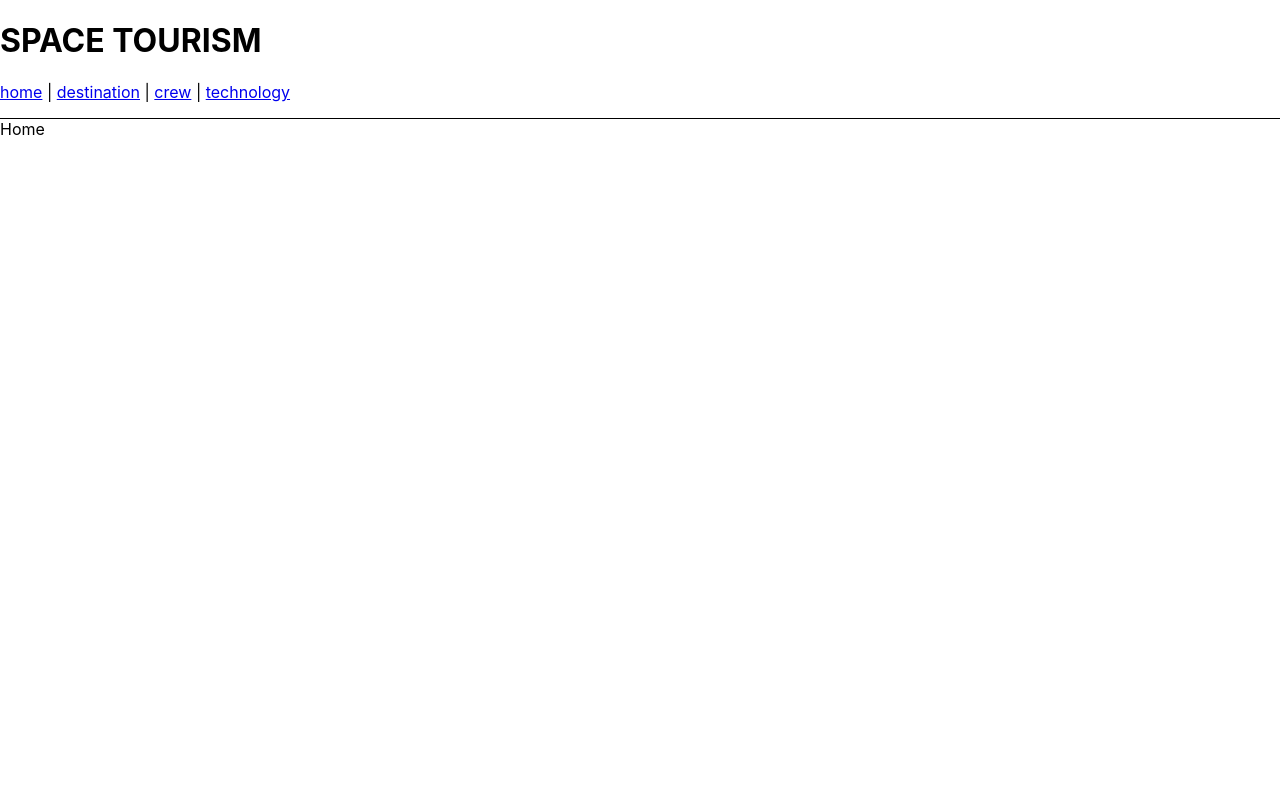
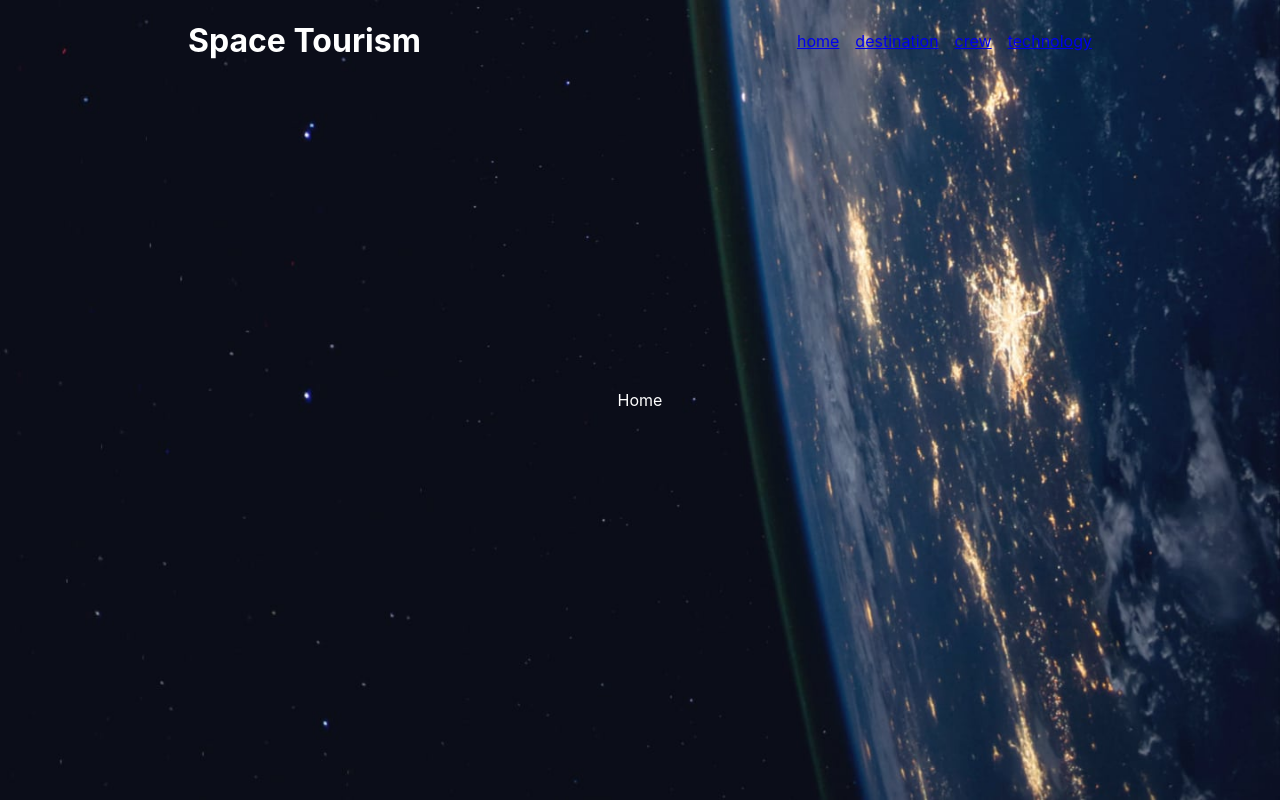
Before and after one commit to blabash/space-tourism-multi-page-website, a React (Create React App) app: page / in a window 1280 px wide. Built offline with nearby package versions, Linux system fonts and the light colour scheme.

Commit message:
Add overall app layout and some backgrounds by route

```diff
--- a/src/App.css
+++ b/src/App.css
@@ -1,4 +1,46 @@
+body {
+  color: white;
+}
 
+header {
+  display: flex;
+  align-items: center;
+  justify-content: space-around;
+  position: fixed;
+  width: 100%;
+}
+
+main {
+  display: grid;
+  background-color: black;
+  place-items: center;
+  background-size: cover;
+  background-repeat: no-repeat;
+  min-height: 100vh;
+}
+
+main.home {
+  background-image: url(../public/assets/home/background-home-desktop.jpg);
+}
+
+main.crew {
+  background-image: url(../public/assets/crew/background-crew-desktop.jpg);
+}
+
+main.destinations {
+  background-image: url(../public/assets/destination/background-destination-desktop.jpg);
+}
+
+main.technologies {
+  background-image: url(../public/assets/technology/background-technology-desktop.jpg);
+}
+
+.main-nav > ul {
+  list-style: none;
+  display: flex;
+  gap: 1em;
+  padding: 0;
+}
 /*
 @media (prefers-reduced-motion: no-preference) {
   .App-logo {
--- a/src/App.tsx
+++ b/src/App.tsx
@@ -10,34 +10,39 @@ const technologyData = getTechnologies();
 
 function App() {
   return (
-    <div className="App">
-      <h1>SPACE TOURISM</h1>
-      <nav
-        style={{
-          borderBottom: "solid 1px",
-          paddingBottom: "1rem",
-        }}
-      >
-        <Link to="/">home</Link> |{" "}
+    <div className="app-container">
+      <header>
+        <h1>Space Tourism</h1>
+        <nav className="main-nav">
+          <ul>
+            <li>
+              <Link to="/">home</Link>
+            </li>
+            <li>
               <Link
                 to={`/${PATHS.destination.path}/${destinationData["the-moon"].slug}`}
               >
                 destination
-        </Link>{" "}
-        |{" "}
-        <Link to={`/${PATHS.crew.path}/${crewData["douglas-hurley"].slug}`}>
+              </Link>
+            </li>
+            <li>
+              <Link
+                to={`/${PATHS.crew.path}/${crewData["douglas-hurley"].slug}`}
+              >
                 crew
-        </Link>{" "}
-        |{" "}
+              </Link>
+            </li>
+            <li>
               <Link
                 to={`/${PATHS.technology.path}/${technologyData["launch-vehicle"].slug}`}
               >
                 technology
               </Link>
+            </li>
+          </ul>
         </nav>
-      <main>
+      </header>
       <Outlet />
-      </main>
     </div>
   );
 }
--- a/src/routes/Crew/crew.tsx
+++ b/src/routes/Crew/crew.tsx
@@ -5,10 +5,10 @@ type CrewProps = {};
 
 export default function Crew({}: CrewProps) {
   return (
-    <div>
+    <main className="crew">
       <h2>Crew</h2>
       <Link to={`/crew/victor-glover`}>Victor Glover</Link>
       <Outlet />
-    </div>
+    </main>
   );
 }
--- a/src/routes/Destination/destinations.tsx
+++ b/src/routes/Destination/destinations.tsx
@@ -21,7 +21,7 @@ export default function Destinations({}: DestinationProps) {
   let [searchParams, setSearchParams] = useSearchParams();
 
   return (
-    <div style={{ display: "flex" }}>
+    <main className="destinations">
       <h2>Destinations</h2>
       <Link to={`/destination/the-moon`}>Moon</Link>
       {/* <nav
@@ -63,6 +63,6 @@ export default function Destinations({}: DestinationProps) {
           ))}
       </nav> */}
       <Outlet />
-    </div>
+    </main>
   );
 }
--- a/src/routes/Technology/technologies.tsx
+++ b/src/routes/Technology/technologies.tsx
@@ -5,10 +5,10 @@ type TechnologiesProps = {};
 
 export default function Technologies({}: TechnologiesProps) {
   return (
-    <div>
+    <main className="technologies">
       <h2>Technologies</h2>
       <Link to={`/technology/space-capsule`}>Space Capsule</Link>
       <Outlet />
-    </div>
+    </main>
   );
 }
--- a/src/routes/home.tsx
+++ b/src/routes/home.tsx
@@ -3,5 +3,5 @@ import React from "react";
 type Props = {};
 
 export default function Home({}: Props) {
-  return <div>Home</div>;
+  return <main className="home">Home</main>;
 }
```
Also changed, not shown: src/index.tsx (+0 -8 lines). Lines whose indentation alone changed are shown as unchanged.
